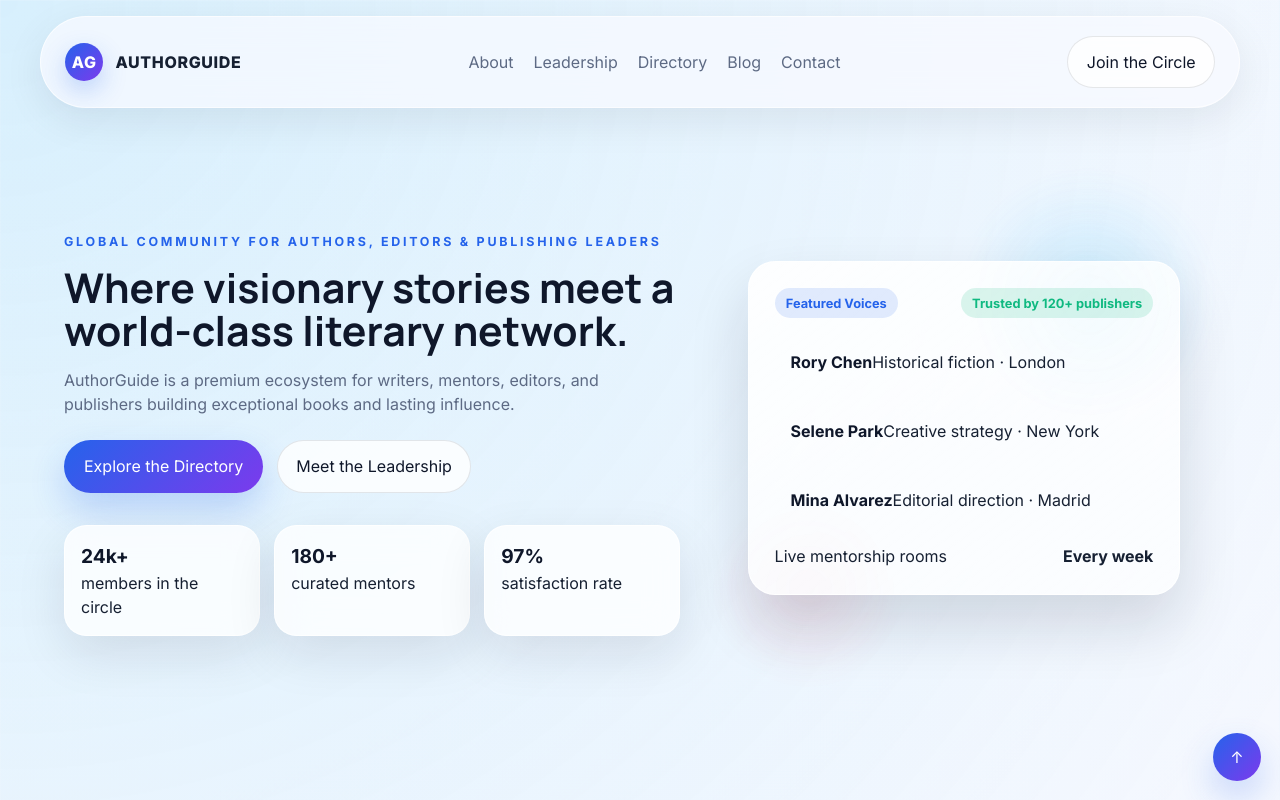
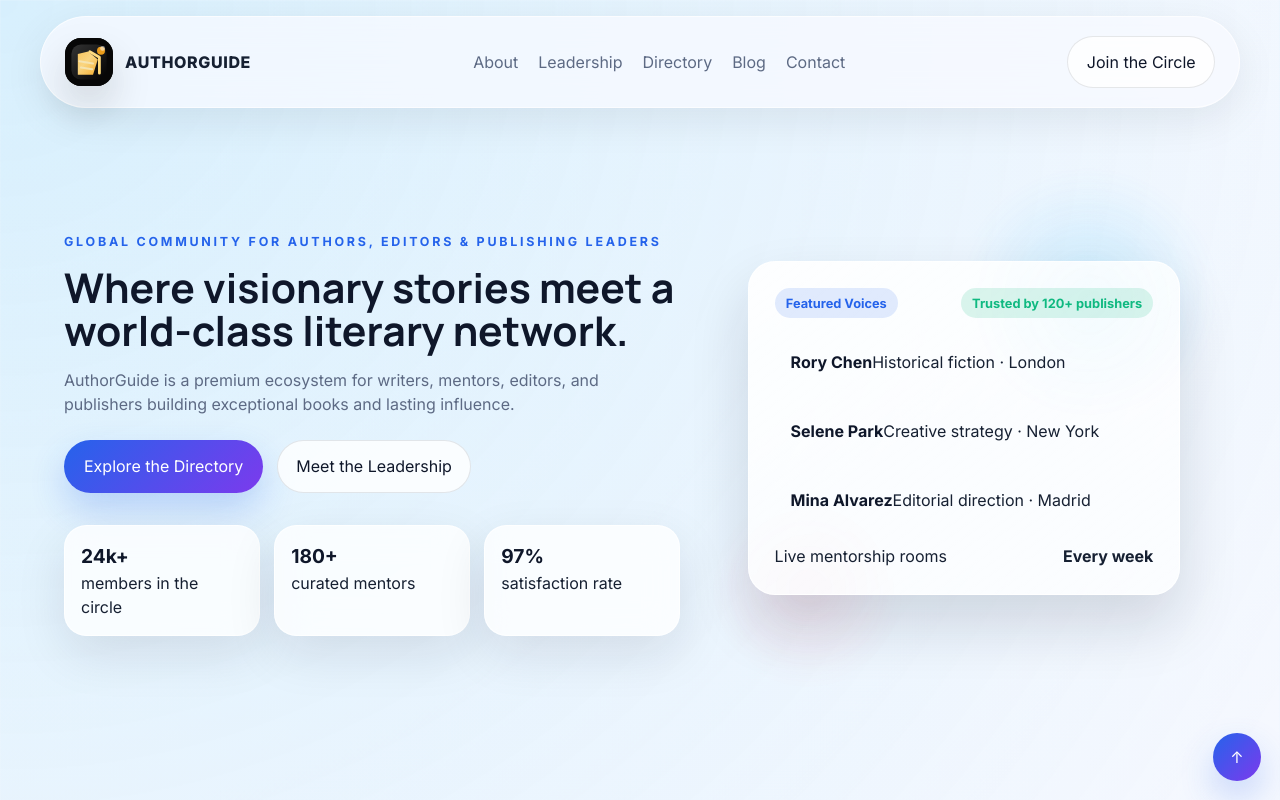
Before and after one commit to adeyejesuolaoluwa/Authorguide, a React (Vite) app: page / in a window 1280 px wide. Shown: the top 800 px of the page. Built offline with nearby package versions, Linux system fonts and the light colour scheme.

Commit message:
Add premium black-background logo and integrate header branding

```diff
--- a/src/App.css
+++ b/src/App.css
@@ -32,15 +32,12 @@
   text-transform: uppercase;
 }
 
-.brand-mark {
-  display: grid;
-  place-items: center;
-  width: 2.4rem;
-  height: 2.4rem;
-  border-radius: 50%;
-  background: linear-gradient(135deg, var(--color-blue), var(--color-purple));
-  color: white;
-  box-shadow: 0 10px 24px rgba(37, 99, 235, 0.25);
+.brand-logo {
+  width: 3rem;
+  height: 3rem;
+  border-radius: 1rem;
+  box-shadow: inset 0 0 0 1px rgba(255, 255, 255, 0.12), 0 20px 40px rgba(0, 0, 0, 0.15);
+  background: #070707;
 }
 
 .topnav {
--- a/src/App.jsx
+++ b/src/App.jsx
@@ -137,7 +137,7 @@ function App() {
     <div className="page-shell">
       <header className="topbar">
         <a className="brand" href="#home" aria-label="AuthorGuide home">
-          <span className="brand-mark">AG</span>
+          <img className="brand-logo" src="/logo-black.svg" alt="AuthorGuide logo" />
           <span>AuthorGuide</span>
         </a>
         <nav className="topnav" aria-label="Primary navigation">
```
Also changed, not shown: public/logo-black.svg (added).
